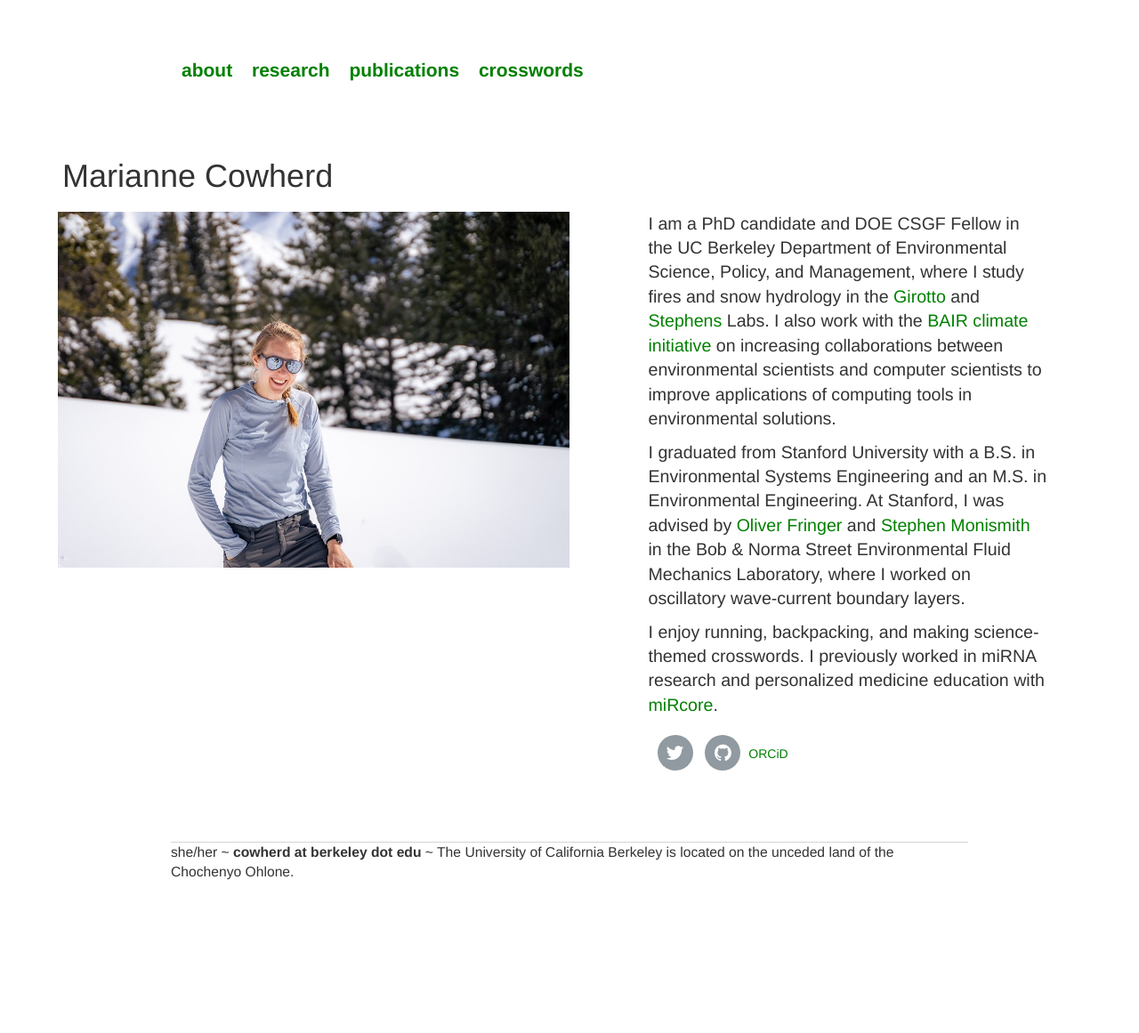
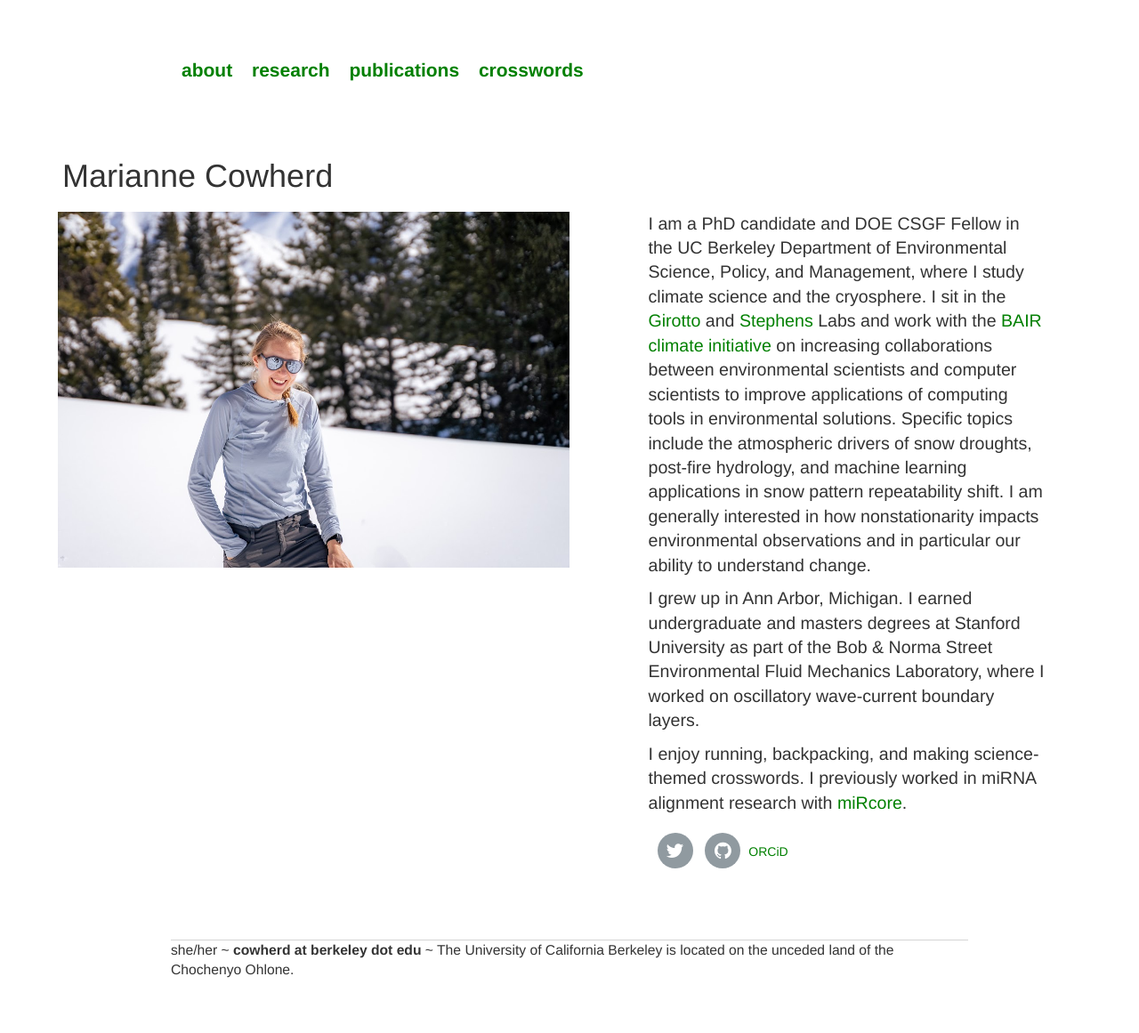
Before and after one commit to mariannecowherd/mariannecowherd.github.io, a Jekyll site: the page built from index.html, in a window 1280 px wide. Shown: the whole page at 89% size. Built offline with Jekyll 4.4.1, drawn with Linux system fonts in a browser that asks for light colours; nearby versions of some CDN libraries; before the commit the page ends 1051 px from its top, so only the background shows below that.

Commit message:
Update index.html

```diff
--- a/index.html
+++ b/index.html
@@ -55,14 +55,15 @@ margin-left: 20px
 	</div>
   <div class="column right">
 		<p> I am a PhD candidate and DOE CSGF Fellow in the UC Berkeley Department of Environmental Science,
-			Policy, and Management, where I study fires and snow hydrology in the <a href="https://nature.berkeley.edu/girottolab/">Girotto</a> and
-			<a href="https://nature.berkeley.edu/stephenslab/">Stephens</a> Labs. I also work with the <a href= "https://ai-climate.berkeley.edu/">BAIR climate initiative</a>
+			Policy, and Management, where I study climate science and the cryosphere. I sit in the <a href="https://nature.berkeley.edu/girottolab/">Girotto</a> and
+			<a href="https://nature.berkeley.edu/stephenslab/">Stephens</a> Labs and work with the <a href= "https://ai-climate.berkeley.edu/">BAIR climate initiative</a>
 			on increasing collaborations between environmental scientists and computer scientists to improve applications of computing tools in environmental solutions.
+			Specific topics include the atmospheric drivers of snow droughts, post-fire hydrology, and machine learning applications in snow pattern repeatability shift.
+			I am generally interested in how nonstationarity impacts environmental observations and in particular our ability to understand change.
 			</p>
-		<p> I graduated from Stanford University with a B.S. in Environmental Systems Engineering and an M.S. in Environmental Engineering. At Stanford, I was advised by <a href="https://web.stanford.edu/~fringer/">Oliver Fringer</a> and <a href="https://profiles.stanford.edu/stephen-monismith">Stephen Monismith</a> in the
-		Bob & Norma Street Environmental Fluid Mechanics Laboratory, where I worked
+		<p> I grew up in Ann Arbor, Michigan. I earned undergraduate and masters degrees at Stanford University as part of the Bob & Norma Street Environmental Fluid Mechanics Laboratory, where I worked
 			on oscillatory wave-current boundary layers.</p>
-		<p> I enjoy running, backpacking, and making science-themed crosswords. I previously worked in miRNA research and personalized medicine education with
+		<p> I enjoy running, backpacking, and making science-themed crosswords. I previously worked in miRNA alignment research with
 			<a href="https://www.mircore.org/">miRcore</a>.
 
 			<div class="social"><!--HTML Body Start-->
```
